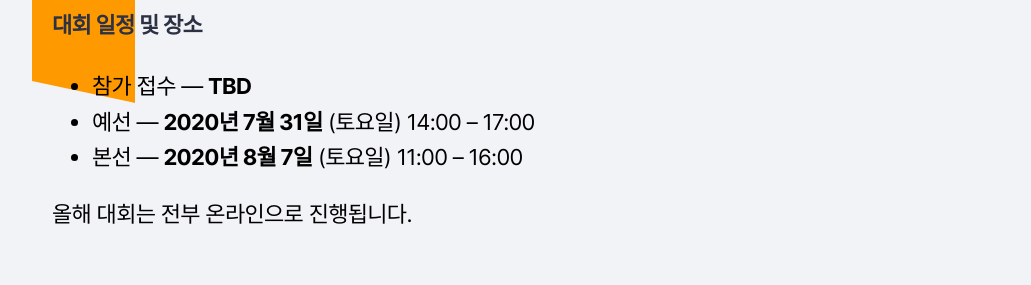
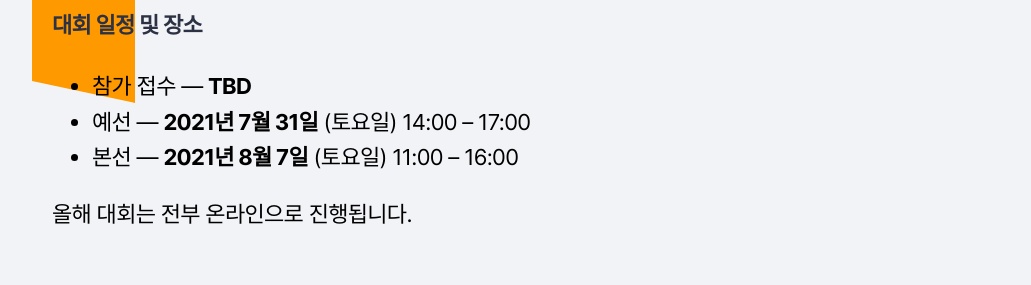
Before and after one commit to ucpcc/2021, a Jekyll site: the page built from index.md, in a window 1280 px wide and 900 px high, scrolled down 1255 px. Shown: the part 151-436 px from the top of the window, without its empty margins (124-1155 px from the left). Built offline with Jekyll 4.4.1, drawn with Linux system fonts in a browser that asks for light colours.

Commit message:
modified 2020 -> 2021

```diff
--- a/index.md
+++ b/index.md
@@ -6,8 +6,8 @@ title: UCPC 2021
 ## 대회 일정 및 장소
 
  * 참가 접수 --- **TBD**
- * 예선 --- **2020년 7월 31일** (토요일) 14:00 -- 17:00
- * 본선 --- **2020년 8월 7일** (토요일) 11:00 -- 16:00
+ * 예선 --- **2021년 7월 31일** (토요일) 14:00 -- 17:00
+ * 본선 --- **2021년 8월 7일** (토요일) 11:00 -- 16:00
 
 올해 대회는 전부 온라인으로 진행됩니다.
 
```
Also changed, not shown: 01-about.md (+3 -3 lines).
